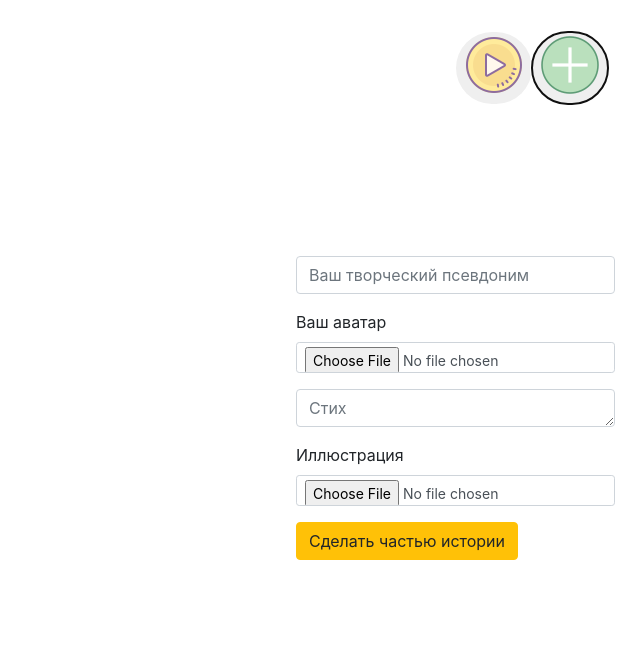
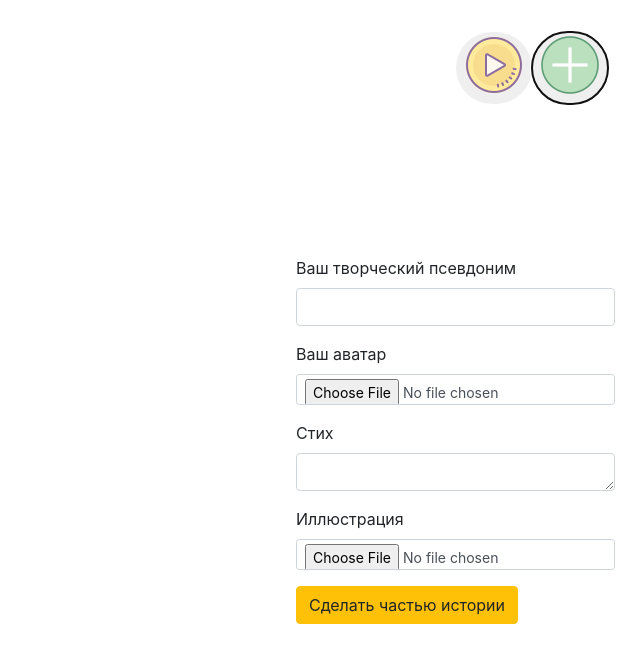
Before and after one commit to BossNumber1/poetry, a Next.js app in the folder app/: page / in a window 1280 px wide. Both pictures are taken after a click on the button 1210 px from the left and 68 px from the top of the page. Shown: the top 662 px of the page, without its empty margins (640-1280 px from the left). Built offline with nearby package versions, Linux system fonts and the light colour scheme.

Commit message:
привёл к единобразию

```diff
--- a/app/components/Player.jsx
+++ b/app/components/Player.jsx
@@ -56,11 +56,13 @@ export default function Player({ onMusic, imgMusic, switchOnSwitchOff }) {
                     <form>
                         <fieldset>
                             <div className="mb-3">
+                                <label for="nik" className="form-label">
+                                    Ваш творческий псевдоним
+                                </label>
                                 <input
                                     type="text"
                                     id="disabledTextInput"
                                     className="form-control"
-                                    placeholder="Ваш творческий псевдоним"
                                 />
                             </div>
 
@@ -76,11 +78,13 @@ export default function Player({ onMusic, imgMusic, switchOnSwitchOff }) {
                             </div>
 
                             <div className="mb-3">
+                                <label for="verse" className="form-label">
+                                    Стих
+                                </label>
                                 <textarea
                                     className="form-control"
                                     id="verse"
                                     rows="1"
-                                    placeholder="Стих"
                                 ></textarea>
                             </div>
 
```
